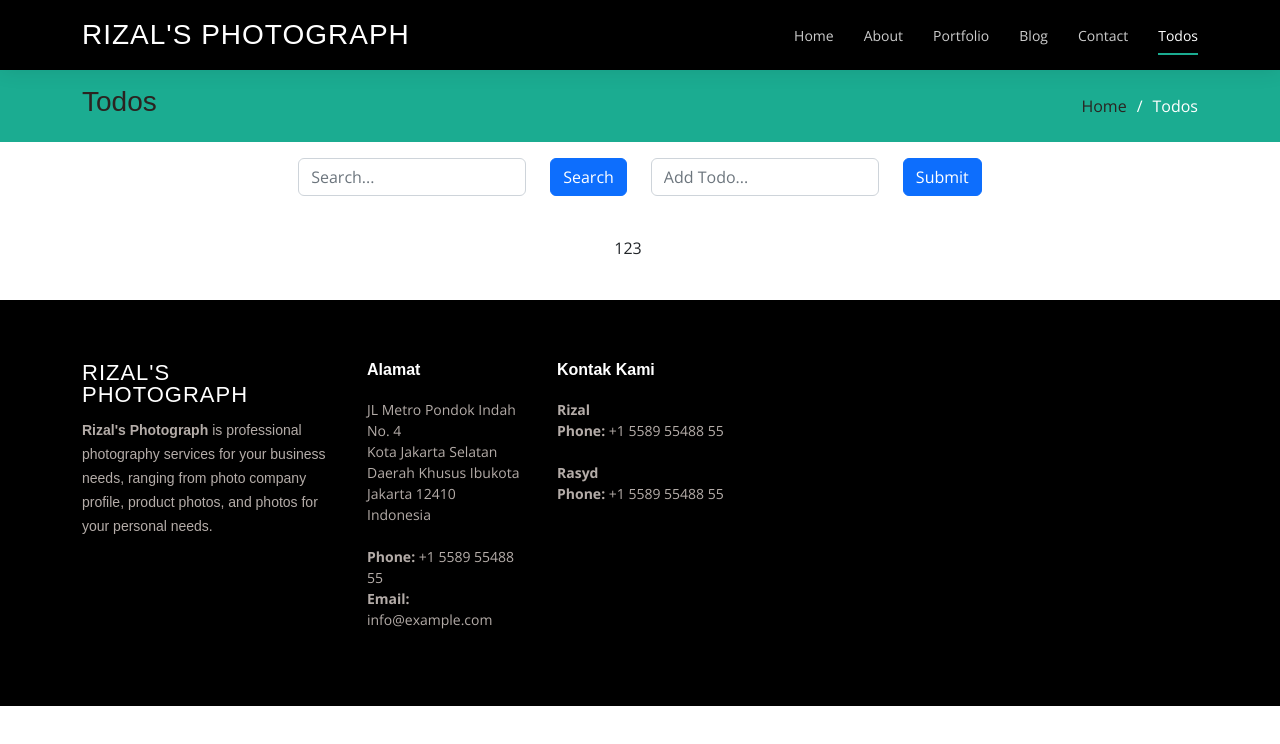
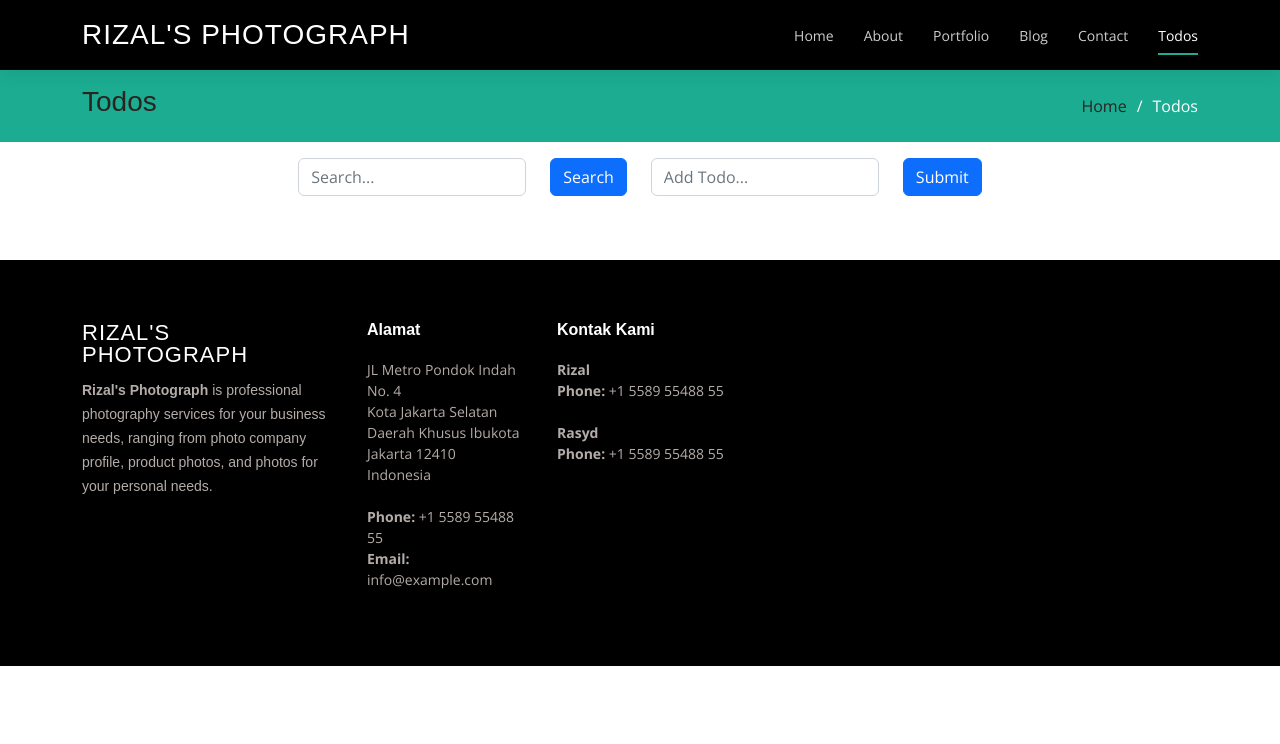
Before and after one commit to jackzay/Evaluation_proj-Hacktiv8, a plain HTML site: page Evaluation_project_1/todo.html in a window 1280 px wide. Drawn offline with nearby package versions, Linux system fonts and the light colour scheme; a web font is replaced by a local one.

Commit message:
Update todo.html

```diff
--- a/Evaluation_project_1/todo.html
+++ b/Evaluation_project_1/todo.html
@@ -36,23 +36,6 @@
 </head>
 
 <body>
-
-  <!-- ======= Top Bar ======= -->
-  <!-- <section id="topbar" class="d-flex align-items-center">
-    <div class="container d-flex justify-content-center justify-content-md-between">
-      <div class="contact-info d-flex align-items-center">
-        <i class="bi bi-envelope d-flex align-items-center"><a href="mailto:contact@example.com">contact@example.com</a></i>
-        <i class="bi bi-phone d-flex align-items-center ms-4"><span>+1 5589 55488 55</span></i>
-      </div>
-      <div class="social-links d-none d-md-flex align-items-center">
-        <a href="#" class="twitter"><i class="bi bi-twitter"></i></a>
-        <a href="#" class="facebook"><i class="bi bi-facebook"></i></a>
-        <a href="#" class="instagram"><i class="bi bi-instagram"></i></a>
-        <a href="#" class="linkedin"><i class="bi bi-linkedin"></i></i></a>
-      </div>
-    </div>
-  </section> -->
-
   <!-- ======= Header ======= -->
   <header id="header" class="d-flex align-items-center">
     <div class="container d-flex justify-content-between">
@@ -98,51 +81,23 @@
     <!-- <main class="w-100 h-100"> -->
         <!-- <form action=""> -->
             <div class="row form-group m-3">
-                <!-- <label for="input" class="form-label">Masukan Nama Buah</label> -->
                 <div class="col-auto">
-                    <!-- <label for="input" class="form-label">Masukan Nama Buah</label> -->
                     <input type="text" class="form-control" id="search" name="search" onkeyup="search()" placeholder="Search...">
                 </div>
                 <div class="col-auto">
                   <button type="submit" class="btn btn-primary" onclick="search()" value="Search">Search</button>
                 </div>
                 <div class="col-auto">
-                    <!-- <label for="input" class="form-label">Masukan Nama Buah</label> -->
                     <input type="text" class="form-control" id="todo" name="todo" placeholder="Add Todo...">
                 </div>
                 <div class="col-auto">
                     <button type="submit" class="btn btn-primary" onclick="add()" value="Tambah">Submit</button>
                 </div>
-              <!-- <div class="row">
-                <label for="myInput" class="form-label">Email address</label>
-                <input type="text" class = "form-control" id="myInput" onkeyup="myFunction()" placeholder="Search for names.." title="Type in a name">
-              </div>     -->
             </div>
-
-
-        <!-- </form> -->
-        <!-- <ul class="list-unstyled" id="">
-            <li>
-                <input type="checkbox" class="form-check-input" id="check1" name="option1" value="something" checked>
-                <label class="form-check-label" for="check1">Option 1</label>
-            </li>
-            <li>
-                <input type="checkbox" class="form-check-input" id="check1" name="option1" value="something" checked>
-                <label class="form-check-label" for="check1">Option 1</label>
-                <button type="submit" class="btn btn-danger btn-sm">Hapus</button>
-            </li>
-            <li>
-                <input type="checkbox" class="form-check-input" id="check1" name="option1" value="something" checked>
-                <label class="form-check-label" for="check1">Option 1</label>
-            </li>
-        </ul> -->
         <div class="row form-group m-3">
           <div class="col-auto w-50">
             <table class="table table-borderless table-hover">
               <tbody id="search-todo">
-                <tr>
-                  <td>123</td>
-                </tr>
               </tbody>
             </table>
          </div>
```
